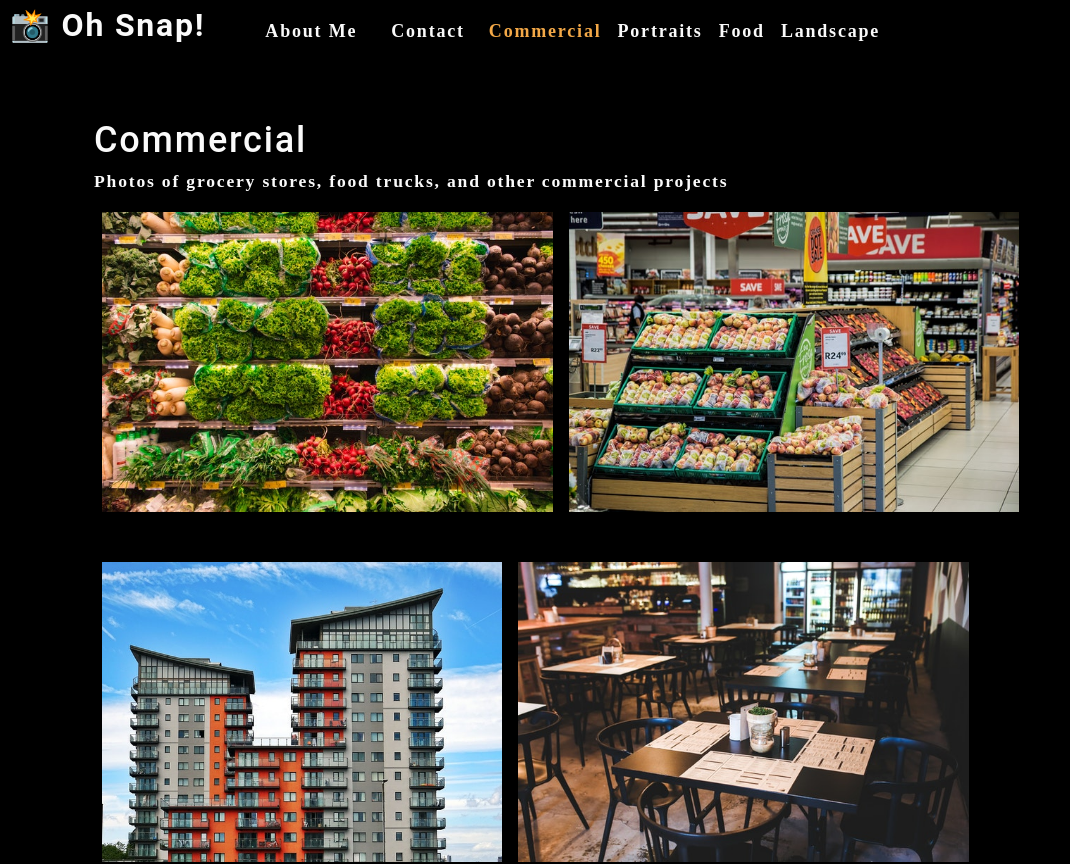
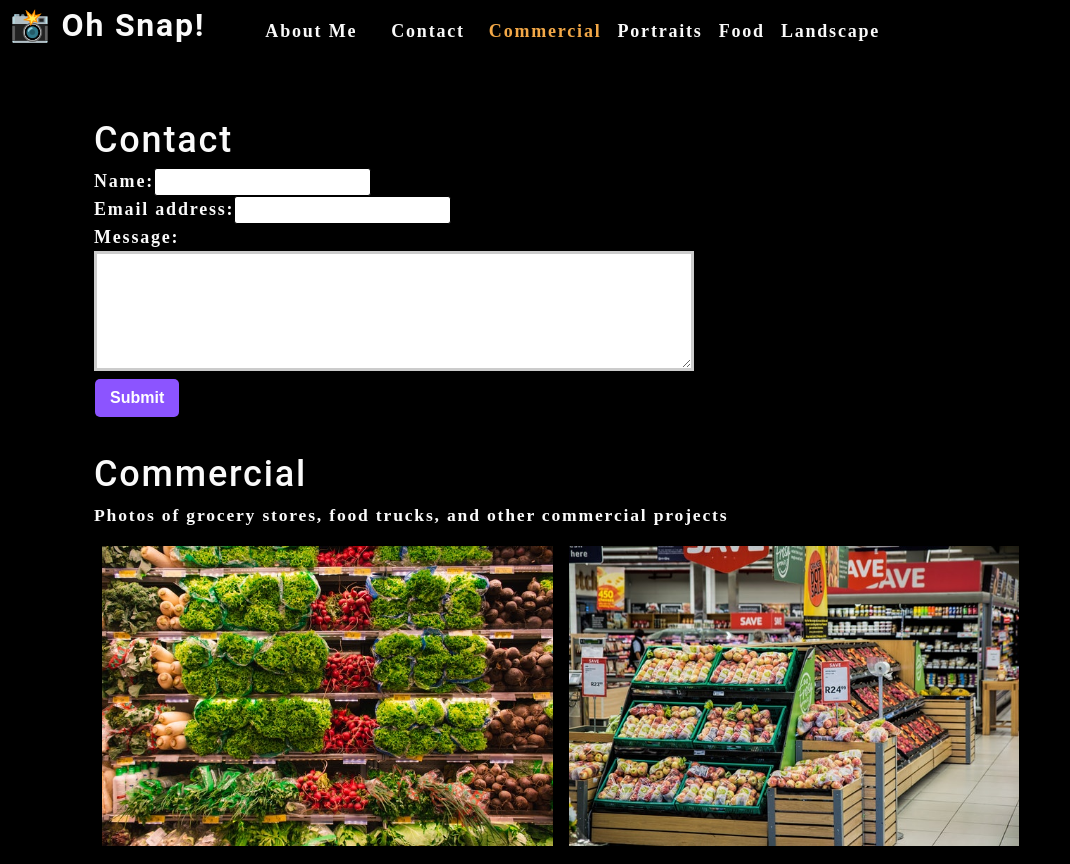
Before and after one commit to Samismail2010/photo-port, a React (Create React App) app: page / in a window 1280 px wide. Shown: the top 864 px of the page, without its empty margins (0-1070 px from the left). Built offline with nearby package versions, Linux system fonts and the light colour scheme.

Commit message:
added contacts

```diff
--- a/src/App.js
+++ b/src/App.js
@@ -2,6 +2,7 @@
 import Nav from './components/Nav';
 import About from './components/About';
 import Gallery from './components/Gallery';
+import ContactForm from './components/Contact';
 
 function App() {
   const [categories] = useState([
@@ -21,6 +22,7 @@
         currentCategory={currentCategory}
       ></Nav>
       <main>
+        <ContactForm></ContactForm>
         <Gallery currentCategory={currentCategory}></Gallery>
         <About></About>
       </main>
--- /dev/null
+++ b/src/components/Contact/index.js
@@ -0,0 +1,29 @@
+import React from "react";
+
+function ContactForm() {
+    //JSX
+
+return(
+    <section>
+        <h1>Contact</h1>
+        <form id="contact-form">
+            <div>
+                <label htmlFor="name">Name:</label>
+                <input type="text" name="name"/>
+            </div>
+            <div>
+                <label htmlFor="email">Email address:</label>
+                <input type="email" name="email" />
+            </div>
+            <div>
+                <label htmlFor="message">Message:</label>
+                <textarea name ="message" rows="5" />
+            </div>
+            <button type="submit">Submit</button>
+
+        </form>
+    </section>
+)
+
+}
+export default ContactForm;
```
